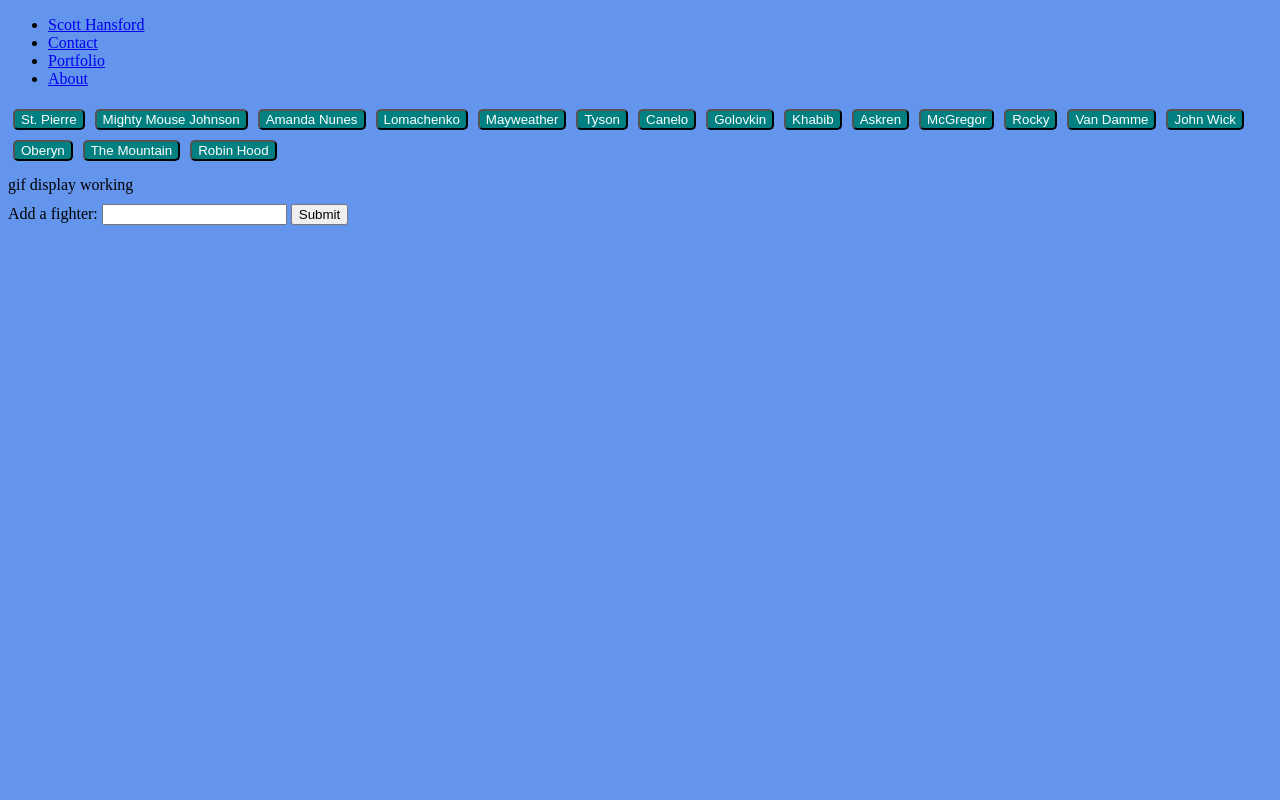
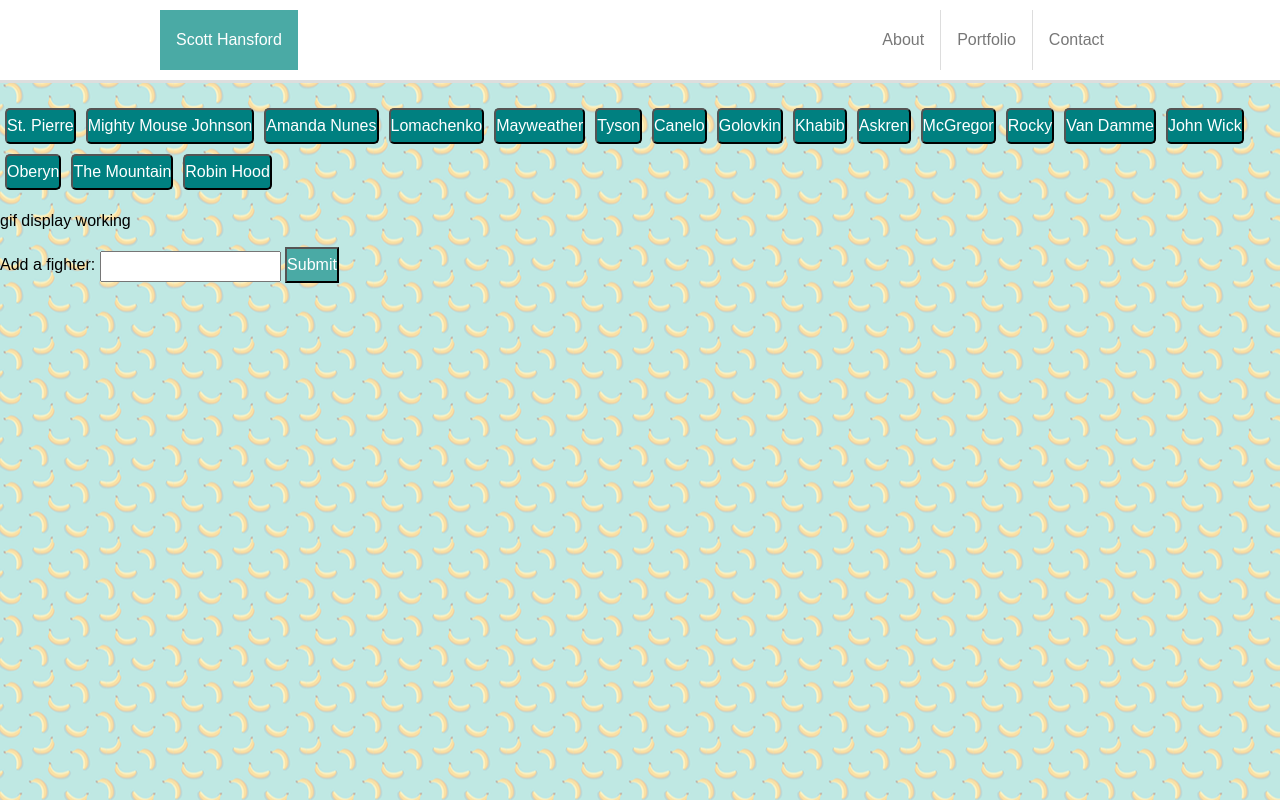
Before and after one commit to zenwattage/zenwattage.github.io, a website: page giftastic.html in a window 1280 px wide. Drawn offline with nearby package versions, Linux system fonts and the light colour scheme.

Commit message:
nav bar button size correction

```diff
--- a/assets/css/style.css
+++ b/assets/css/style.css
@@ -164,9 +164,9 @@
 button {
     font-size: 100%;
     text-align: center;
-    width: 90px;
+    /*width: 90px;*/
     color: #ffffff;
-    padding: 10px;
+    /*padding: 10px;*/
     background-color: #4aaaa5;
 }
 
--- a/giftastic.html
+++ b/giftastic.html
@@ -5,8 +5,8 @@
     <meta http-equiv="X-UA-Compatible" content="IE=edge">
     <title>Giftastic</title>
     <meta name="viewport" content="width=device-width, initial-scale=1">
+    <link rel="stylesheet" href="assets/css/style.css">
     <link rel="stylesheet" href="assets/css/giftastic.css">
-
 </head>
 <body>
      <!-- nav bar -->
```
